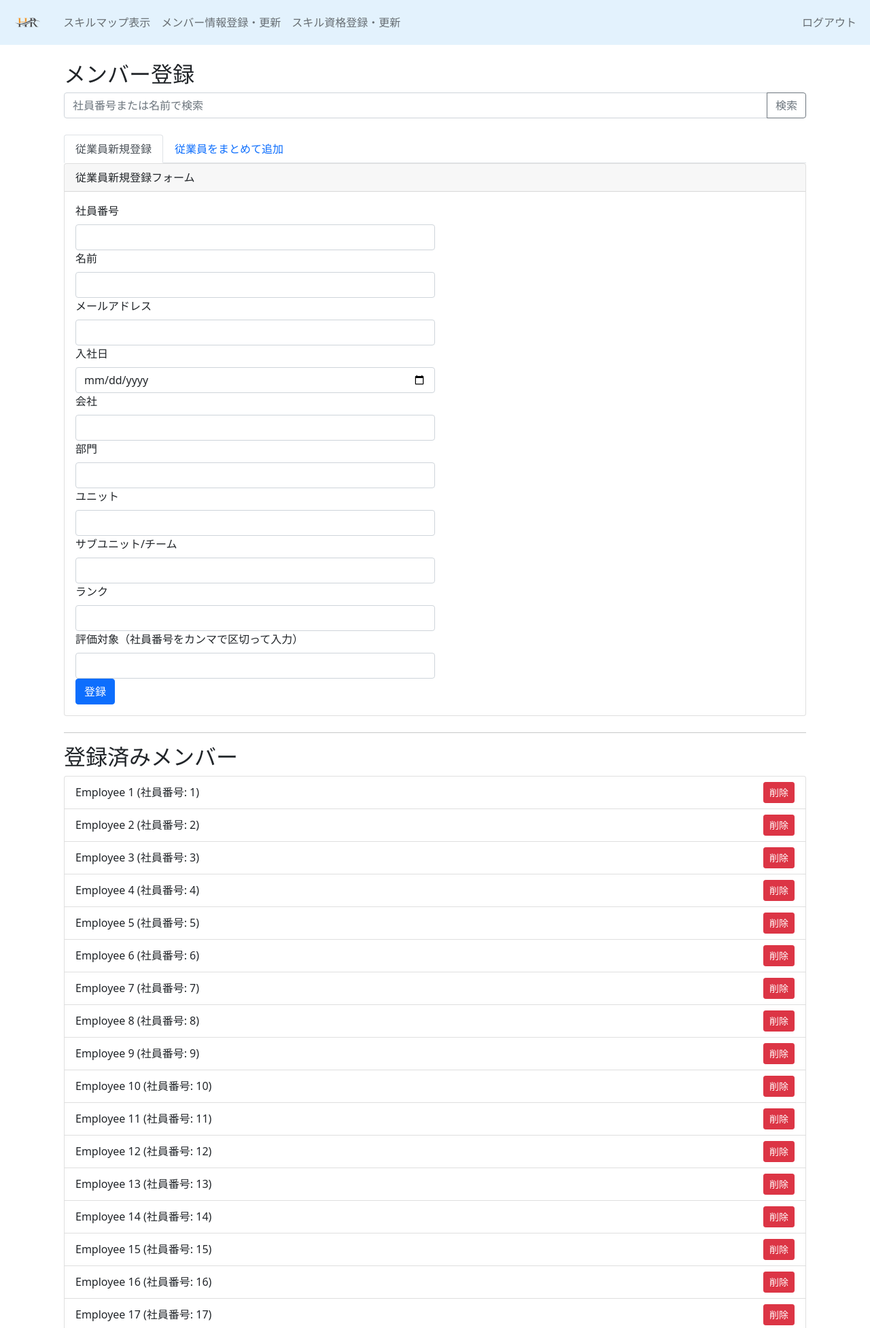
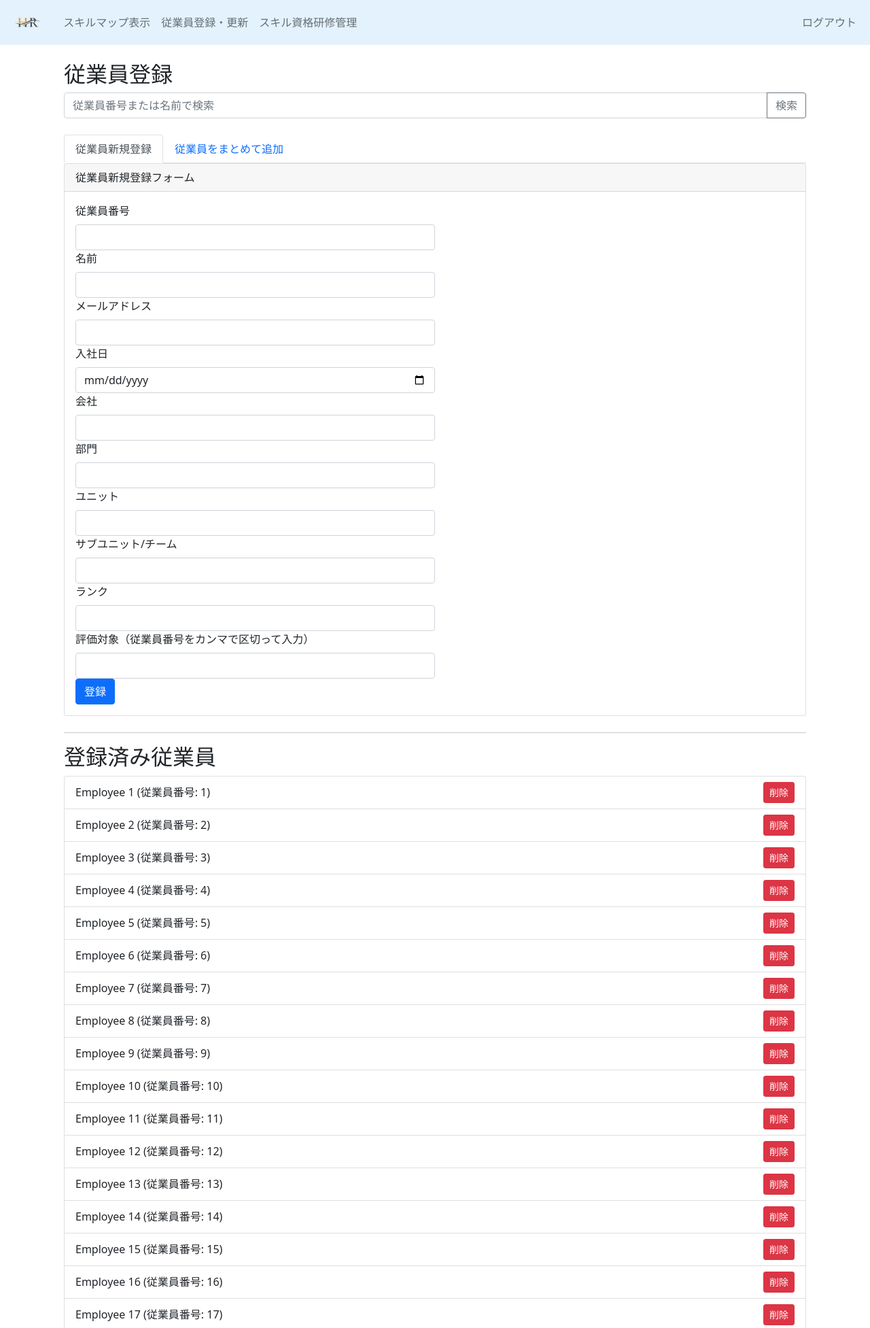
Before and after one commit to imasaru/skillmap_system, a Flask app: page /register_member in a window 1280 px wide. Shown: the top 1953 px of the page at 68% size. Run offline with Flask 3, Linux system fonts and the light colour scheme; some libraries are stand-ins or nearby versions.

Commit message:
chore: update to v6 (Kageyama)

```diff
--- a/tableapp/templates/admin_layout.html
+++ b/tableapp/templates/admin_layout.html
@@ -20,8 +20,8 @@
             <div class="collapse navbar-collapse" id="navbarNavAltMarkup">
                 <div class="navbar-nav">
                     <a class="nav-link" href="{{ url_for('view_skillmap') }}">スキルマップ表示</a>
-                    <a class="nav-link" href="{{ url_for('register_member') }}">メンバー情報登録・更新</a>
-                    <a class="nav-link" href="{{ url_for('manage_skills_qualifications_trainings') }}">スキル資格登録・更新</a>
+                    <a class="nav-link" href="{{ url_for('register_member') }}">従業員登録・更新</a>
+                    <a class="nav-link" href="{{ url_for('manage_skills_qualifications_trainings') }}">スキル資格研修管理</a>
                 </div>
                 <div class="navbar-nav ms-auto">
                     <a class="nav-link" href="{{ url_for('logout') }}">ログアウト</a>
--- a/tableapp/templates/employee_layout.html
+++ b/tableapp/templates/employee_layout.html
@@ -20,7 +20,7 @@
             <div class="collapse navbar-collapse" id="navbarNavAltMarkup">
                 <div class="navbar-nav">
                     <a class="nav-link" href="{{ url_for('my_page', id=session['user_id']) }}">マイページ</a>
-                    <a class="nav-link" href="{{ url_for('register') }}">スキル登録/更新</a>
+                    <a class="nav-link" href="{{ url_for('register') }}">スキル資格研修登録・更新</a>
                     {% if session.get('is_evaluator') %}
                         <a class="nav-link" href="{{ url_for('approve', id=session['user_id']) }}">評価者ページ</a>
                     {% endif %}
--- a/tableapp/templates/tableapp/approve_page.html
+++ b/tableapp/templates/tableapp/approve_page.html
@@ -47,12 +47,12 @@
     </div>
     <div class="card mt-3">
         <div class="card-header">
-            <h4>トレーニング承認</h4>
+            <h4>研修承認</h4>
         </div>
         <div class="card-body">
             {% for training in pending_trainings %}
                 <div class="mb-3">
-                    <p>トレーニング名: {{ training.training.training_name }}</p>
+                    <p>研修名: {{ training.training.training_name }}</p>
                     <p>開始日: {{ training.start_date }}</p>
                     <p>終了日: {{ training.end_date }}</p>
                     <p>提出者: {{ training.employee.name }}</p>
--- a/tableapp/templates/tableapp/employee_detail.html
+++ b/tableapp/templates/tableapp/employee_detail.html
@@ -9,7 +9,7 @@
     <h2>{{ employee.name }}の詳細情報</h2>
 
     <h3>基本情報</h3>
-    <p>社員番号: {{ employee.employee_num }}</p>
+    <p>従業員: {{ employee.employee_num }}</p>
     <p>名前: {{ employee.name }}</p>
     <p>会社: {{ employee.company }}</p>
     <p>部門: {{ employee.division }}</p>
@@ -37,7 +37,7 @@
         {% endfor %}
     </ul>
 
-    <h3>トレーニング</h3>
+    <h3>研修</h3>
     <ul>
         {% for training in trainings %}
             <li>
--- a/tableapp/templates/tableapp/index.html
+++ b/tableapp/templates/tableapp/index.html
@@ -24,10 +24,10 @@
         <h1>スキルマップシステム</h1>
 
         <div class="mt-4">
-            <h2>社員及び評価者ログイン</h2>
+            <h2>従業員及び評価者ログイン</h2>
             <form action="{{ url_for('employee_login') }}" method="post">
                 <div class="mb-3">
-                    <label for="employee_num" class="form-label">社員番号</label>
+                    <label for="employee_num" class="form-label">従業員番号</label>
                     <input type="text" class="form-control" id="employee_num" name="employee_num" required>
                 </div>
                 <button type="submit" class="btn btn-primary">ログイン</button>
--- a/tableapp/templates/tableapp/manage_skills_qualifications_trainings.html
+++ b/tableapp/templates/tableapp/manage_skills_qualifications_trainings.html
@@ -2,7 +2,7 @@
 
 {% block content %}
 <div class="container mt-4">
-    <h2>スキル・資格・トレーニング管理</h2>
+    <h2>スキル・資格・研修管理</h2>
     <div class="row">
         <div class="col-md-4">
             <h3>スキル</h3>
@@ -47,10 +47,10 @@
             </ul>
         </div>
         <div class="col-md-4">
-            <h3>トレーニング</h3>
+            <h3>研修</h3>
             <form method="POST">
                 <div class="mb-3">
-                    <label for="training_name" class="form-label">トレーニング名</label>
+                    <label for="training_name" class="form-label">研修名</label>
                     <input type="text" class="form-control" id="training_name" name="training_name">
                 </div>
                 <button type="submit" name="add_training" class="btn btn-primary">追加</button>
--- a/tableapp/templates/tableapp/my_page.html
+++ b/tableapp/templates/tableapp/my_page.html
@@ -106,7 +106,7 @@
                     <table class="table">
                         <thead>
                             <tr>
-                                <th>トレーニング名</th>
+                                <th>研修名</th>
                                 <th>開始日</th>
                                 <th>終了日</th>
                                 <th>申請日</th>
--- a/tableapp/templates/tableapp/register.html
+++ b/tableapp/templates/tableapp/register.html
@@ -2,7 +2,7 @@
 
 {% block content %}
 <div class="container mt-4">
-    <h2>スキル、資格、およびトレーニングの登録</h2>
+    <h2>スキル、資格、および研修の登録</h2>
     <div class="card mt-3">
         <div class="card-header">
             <h4>スキルの登録</h4>
@@ -60,12 +60,12 @@
     </div>
     <div class="card mt-3">
         <div class="card-header">
-            <h4>トレーニングの登録</h4>
+            <h4>研修の登録</h4>
         </div>
         <div class="card-body">
             <form method="POST" action="{{ url_for('register') }}">
                 <div class="form-group">
-                    <label for="training_id">トレーニング名</label>
+                    <label for="training_id">研修名</label>
                     <select name="training_id" class="form-control" required>
                         {% for training in trainings %}
                             <option value="{{ training.id }}">{{ training.training_name }}</option>
--- a/tableapp/templates/tableapp/register_member.html
+++ b/tableapp/templates/tableapp/register_member.html
@@ -2,12 +2,12 @@
 
 {% block content %}
 <div class="container mt-4">
-    <h2>メンバー登録</h2>
+    <h2>従業員登録</h2>
 
     <!-- Search bar to check if user already exists -->
     <form method="GET" class="mb-4">
         <div class="input-group">
-            <input type="text" class="form-control" placeholder="社員番号または名前で検索" name="search_query">
+            <input type="text" class="form-control" placeholder="従業員番号または名前で検索" name="search_query">
             <button class="btn btn-outline-secondary" type="submit">検索</button>
         </div>
     </form>
@@ -17,7 +17,7 @@
         <ul class="list-group mb-4">
             {% for result in search_results %}
                 <li class="list-group-item d-flex justify-content-between align-items-center">
-                    {{ result.name }} (社員番号: {{ result.employee_num }})
+                    {{ result.name }} (従業員番号: {{ result.employee_num }})
                     <form method="POST" action="{{ url_for('delete_member', employee_num=result.employee_num) }}" class="d-inline">
                         <button type="submit" class="btn btn-danger btn-sm">削除</button>
                     </form>
@@ -43,7 +43,7 @@
                     <div class="card-body">
                         <div class="form-row">
                             <div class="form-group col-md-6">
-                                <label for="employee_num" class="form-label">社員番号</label>
+                                <label for="employee_num" class="form-label">従業員番号</label>
                                 <input type="number" class="form-control" id="employee_num" name="employee_num" required>
                             </div>
                             <div class="form-group col-md-6">
@@ -87,7 +87,7 @@
                                 <input type="text" class="form-control" id="rank" name="rank" required>
                             </div>
                             <div class="form-group col-md-6">
-                                <label for="evaluation_target" class="form-label">評価対象（社員番号をカンマで区切って入力）</label>
+                                <label for="evaluation_target" class="form-label">評価対象（従業員番号をカンマで区切って入力）</label>
                                 <input type="text" class="form-control" id="evaluation_target" name="evaluation_target">
                             </div>
                         </div>
@@ -113,11 +113,11 @@
     </div>
 
     <hr>
-    <h2>登録済みメンバー</h2>
+    <h2>登録済み従業員</h2>
     <ul class="list-group">
         {% for employee in employees %}
             <li class="list-group-item d-flex justify-content-between align-items-center">
-                {{ employee.name }} (社員番号: {{ employee.employee_num }})
+                {{ employee.name }} (従業員番号: {{ employee.employee_num }})
                 <form method="POST" action="{{ url_for('delete_member', employee_num=employee.employee_num) }}" class="d-inline">
                     <button type="submit" class="btn btn-danger btn-sm">削除</button>
                 </form>
--- a/tableapp/templates/tableapp/view_skillmap.html
+++ b/tableapp/templates/tableapp/view_skillmap.html
@@ -65,7 +65,7 @@
 
                     <!-- Group 3: Trainings -->
                     <div class="form-group me-4 mb-3">
-                        <label for="trainingFilter">トレーニング</label>
+                        <label for="trainingFilter">研修</label>
                         <div id="trainingFilter">
                             {% for training in trainings %}
                             <div class="form-check mb-2">
@@ -200,7 +200,7 @@
                 {% set training_count = skillmap|selectattr('category', 'equalto', 'training')|list|length %}
                 {% if training_count > 0 %}
                 <tr>
-                    <td rowspan="{{ training_count }}">トレーニング</td>
+                    <td rowspan="{{ training_count }}">研修</td>
                     {% set first_training = True %}
                     {% for row in skillmap %}
                     {% if row.category == 'training' %}
--- a/tableapp/views.py
+++ b/tableapp/views.py
@@ -148,11 +148,11 @@ def my_page():
             try:
                 employee.date_of_join = datetime.strptime(date_of_join_str, '%Y-%m-%d').date()
             except ValueError:
-                flash('Invalid date format', 'danger')
+                flash('日付形式が適切ではありません', 'danger')
                 return redirect(url_for('my_page'))
 
             db.session.commit()
-            flash('Employee information updated successfully', 'success')
+            flash('従業員情報が適切に更新されました！', 'success')
 
         # Fetch pending registrations
         pending_skills = PendingSkill.query.filter_by(employee_num=employee.employee_num).all()
@@ -175,7 +175,7 @@ def register():
                 skill_id = request.form.get('skill_id', type=int)
                 level = request.form.get('level', type=int)
                 if level < 1 or level > 5:
-                    flash('Skill level must be between 1 and 5', 'danger')
+                    flash('スキルレベルは１－５の間で選択してください', 'danger')
                 else:
                     new_pending_skill = PendingSkill(
                         employee_num=session['employee_num'],
@@ -197,7 +197,7 @@ def register():
                     )
                     db.session.add(history)
                     db.session.commit()
-                    flash('Skill registration submitted for approval', 'success')
+                    flash('スキル申請が評価者に送信されました', 'success')
 
             # Register Qualification
             if 'register_qualification' in request.form:
@@ -232,7 +232,7 @@ def register():
                 )
                 db.session.add(history)
                 db.session.commit()
-                flash('Qualification registration submitted for approval', 'success')
+                flash('資格申請が評価者に送信されました', 'success')
 
             # Register Training
             if 'register_training' in request.form:
@@ -265,7 +265,7 @@ def register():
                 )
                 db.session.add(history)
                 db.session.commit()
-                flash('Training registration submitted for approval', 'success')
+                flash('研修申請が評価者に送信されました', 'success')
 
         # Fetch available skills, qualifications, and trainings
         skills = SkillList.query.all()
@@ -442,7 +442,7 @@ def manage_skills_qualifications_trainings():
                 new_skill = SkillList(skill_name=skill_name)
                 db.session.add(new_skill)
                 db.session.commit()
-                flash('Skill added successfully', 'success')
+                flash('スキルが適切に追加されました', 'success')
 
             # Delete Skill
             if 'delete_skill' in request.form:
@@ -451,7 +451,7 @@ def manage_skills_qualifications_trainings():
                 if skill:
                     db.session.delete(skill)
                     db.session.commit()
-                    flash('Skill deleted successfully', 'success')
+                    flash('スキルが適切に削除されました', 'success')
 
             # Add Qualification
             if 'add_qualification' in request.form:
@@ -459,7 +459,7 @@ def manage_skills_qualifications_trainings():
                 new_qualification = QualificationList(qualification_name=qualification_name)
                 db.session.add(new_qualification)
                 db.session.commit()
-                flash('Qualification added successfully', 'success')
+                flash('資格が適切に追加されました', 'success')
 
             # Delete Qualification
             if 'delete_qualification' in request.form:
@@ -468,7 +468,7 @@ def manage_skills_qualifications_trainings():
                 if qualification:
                     db.session.delete(qualification)
                     db.session.commit()
-                    flash('Qualification deleted successfully', 'success')
+                    flash('資格が削除されました', 'success')
 
             # Add Training
             if 'add_training' in request.form:
@@ -476,7 +476,7 @@ def manage_skills_qualifications_trainings():
                 new_training = TrainingList(training_name=training_name)
                 db.session.add(new_training)
                 db.session.commit()
-                flash('Training added successfully', 'success')
+                flash('研修が適切に追加されました', 'success')
 
             # Delete Training
             if 'delete_training' in request.form:
@@ -485,7 +485,7 @@ def manage_skills_qualifications_trainings():
                 if training:
                     db.session.delete(training)
                     db.session.commit()
-                    flash('Training deleted successfully', 'success')
+                    flash('研修が適切に削除されました', 'success')
 
         skills = SkillList.query.all()
         qualifications = QualificationList.query.all()
@@ -519,13 +519,13 @@ def register_member():
         try:
             date_of_join = datetime.strptime(date_of_join, '%Y-%m-%d').date()
         except ValueError:
-            flash('入社日の形式が正しくありません。YYYY-MM-DD形式で入力してください。', 'danger')
+            flash('入社日の形式が正しくありません', 'danger')
             return redirect(url_for('register_member'))
 
         # Check if employee already exists
         existing_employee = EmployeeData.query.filter_by(employee_num=employee_num).first()
         if existing_employee:
-            flash('社員番号が既に存在します', 'danger')
+            flash('従業員番号が既に存在します', 'danger')
         else:
             # Create a new EmployeeData object
             new_employee = EmployeeData(
@@ -543,7 +543,7 @@ def register_member():
             # Add and commit to the database
             db.session.add(new_employee)
             db.session.commit()
-            flash('メンバーが正常に登録されました', 'success')
+            flash('従業員が正常に登録されました', 'success')
             return redirect(url_for('register_member'))
 
     # Handle GET request and search functionality
@@ -625,7 +625,7 @@ def delete_member(employee_num):
         # Fetch the employee to delete
         employee = EmployeeData.query.filter_by(employee_num=employee_num).first()
         if not employee:
-            flash('メンバーが見つかりません', 'danger')
+            flash('従業員が見つかりません', 'danger')
             return redirect(url_for('register_member'))
 
         # Handle related pending training records
@@ -651,7 +651,7 @@ def delete_member(employee_num):
         # Now delete the employee
         db.session.delete(employee)
         db.session.commit()
-        flash('メンバーが正常に削除されました', 'success')
+        flash('従業員が正常に削除されました', 'success')
     except Exception as e:
         db.session.rollback()
         flash(f'エラーが発生しました: {str(e)}', 'danger')
```
Also changed, not shown: instance/skillmap.db.
